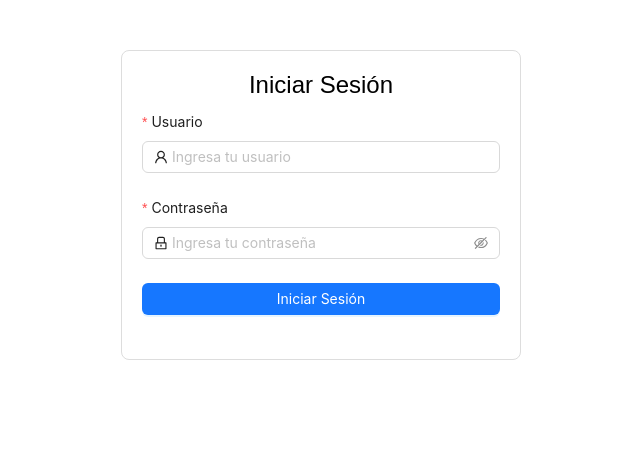
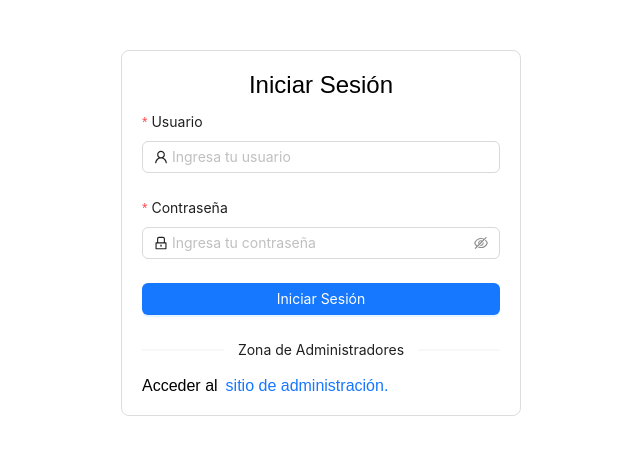
Before and after one commit to christianmtr/christianmtr-catechesis_frontend, a React (Vite) app: page /login in a window 1280 px wide. Shown: the top 454 px of the page, without its empty margins (319-959 px from the left). Built offline with nearby package versions, Linux system fonts and the light colour scheme; no server answers.

Commit message:
added a link to admin site

```diff
--- a/src/pages/Login.jsx
+++ b/src/pages/Login.jsx
@@ -1,7 +1,7 @@
 // src/pages/Login.jsx
 import React, { useEffect, useState } from "react";
 import { useNavigate } from "react-router-dom";
-import { Form, Input, Button, message } from "antd";
+import { Form, Input, Button, message, Divider, Space } from "antd";
 import { LockOutlined, UserOutlined } from "@ant-design/icons";
 import useStore from "../store/store";
 import apiService from "../api/apiService";
@@ -74,6 +74,8 @@ const Login = () => {
           </Button>
         </Form.Item>
       </Form>
+      <Divider plain>Zona de Administradores</Divider>
+      <Space align="center">Acceder al <a href="https://catechesis-backend.backend.catequesis.online/admin/" target="_blank">sitio de administración.</a></Space>
     </div>
   );
 };
```
